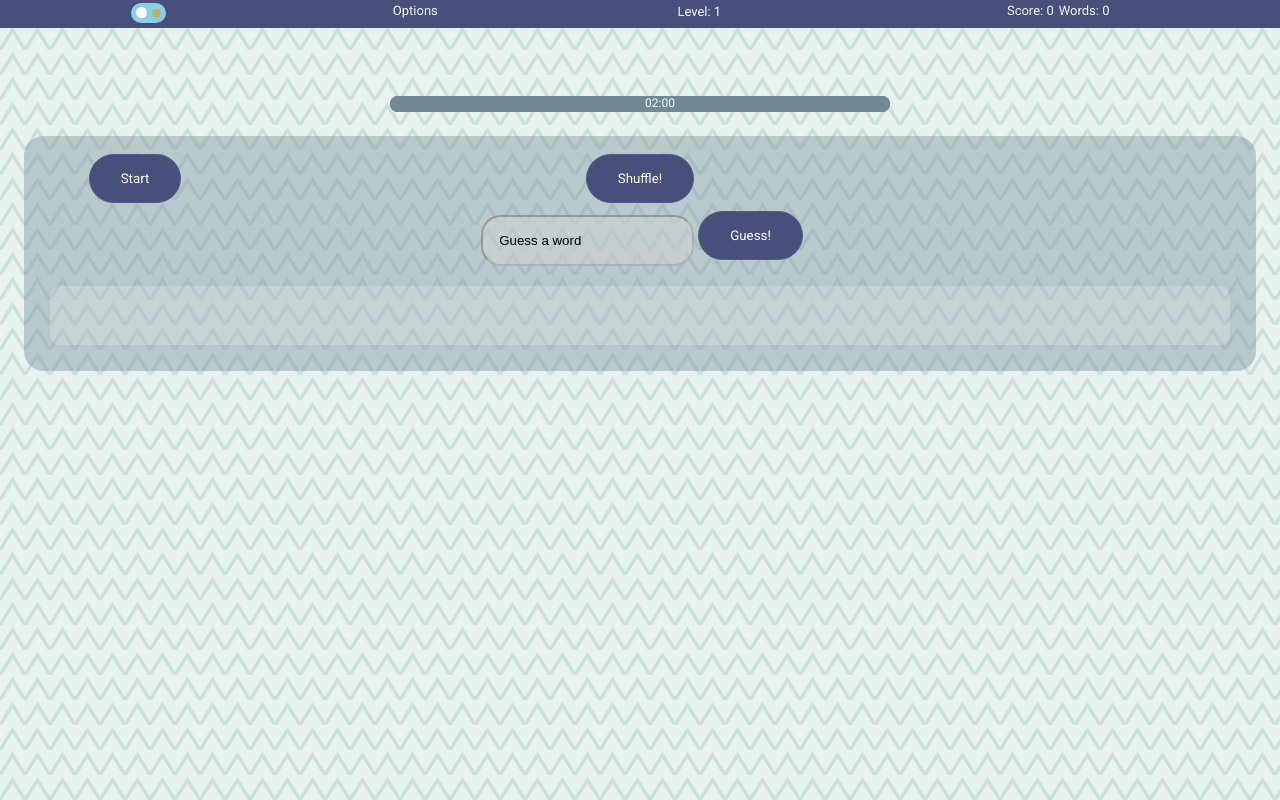
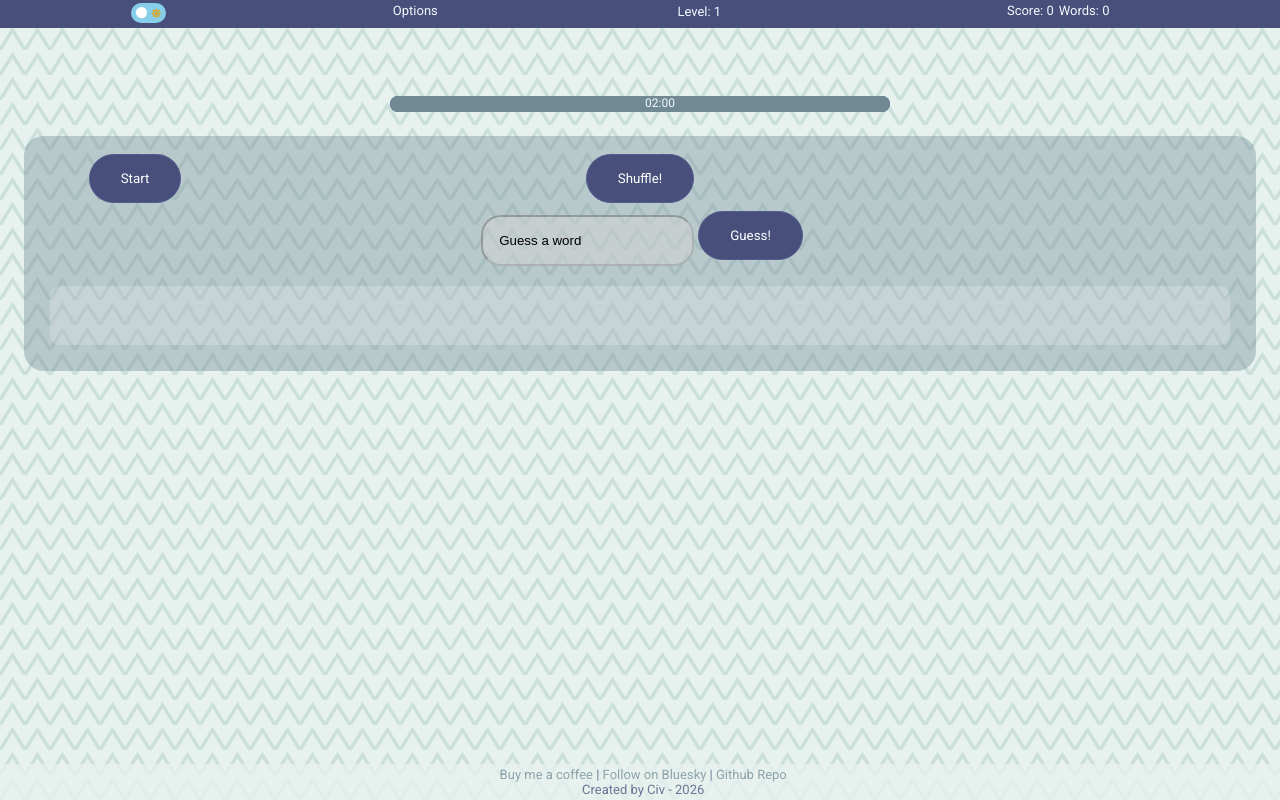
Before and after one commit to shana-ck/unscrambl, a website with bundled scripts: page index.html in a window 1280 px wide. Built offline with nearby package versions, Linux system fonts and the light colour scheme.

Commit message:
license and other stuff

```diff
--- a/index.html
+++ b/index.html
@@ -121,6 +121,6 @@
         </form>
     <div class="blanks"></div>
 </div>
-
+<div class="footer"><a href="https://ko-fi.com/uncivil">Buy me a coffee</a> | <a href="https://bsky.app/profile/uncivil.work">Follow on Bluesky</a> | <a href="https://github.com/shana-ck/unscrambl">Github Repo</a><div>Created by Civ - 2026</div>
 </body>
 </html>
--- a/package.json
+++ b/package.json
@@ -7,7 +7,7 @@
     "test": "node filter.js",
     "start": "node ."
   },
-  "author": "",
-  "license": "ISC",
-  "description": ""
+  "author": "civ",
+  "license": "MIT",
+  "description": "word game"
 }
--- a/styles.css
+++ b/styles.css
@@ -742,3 +742,25 @@ input[type="number"] {
 #modalHeader {
   font-weight: bold;
 }
+
+.footer {
+  background-color: var(--background);
+  opacity: 0.75;
+  position: fixed;
+  bottom: 0;
+  width: 100%;
+  color: var(--on-background);
+  font-size: small;
+  text-align: center;
+  padding: 0.2rem;
+}
+
+.footer a {
+  color: var(--tertiary-color);
+  text-decoration: none;
+}
+
+.footer a:hover {
+  text-decoration: underline;
+  color: var(--primary-color)
+}
```
Also changed, not shown: 1 other file.
